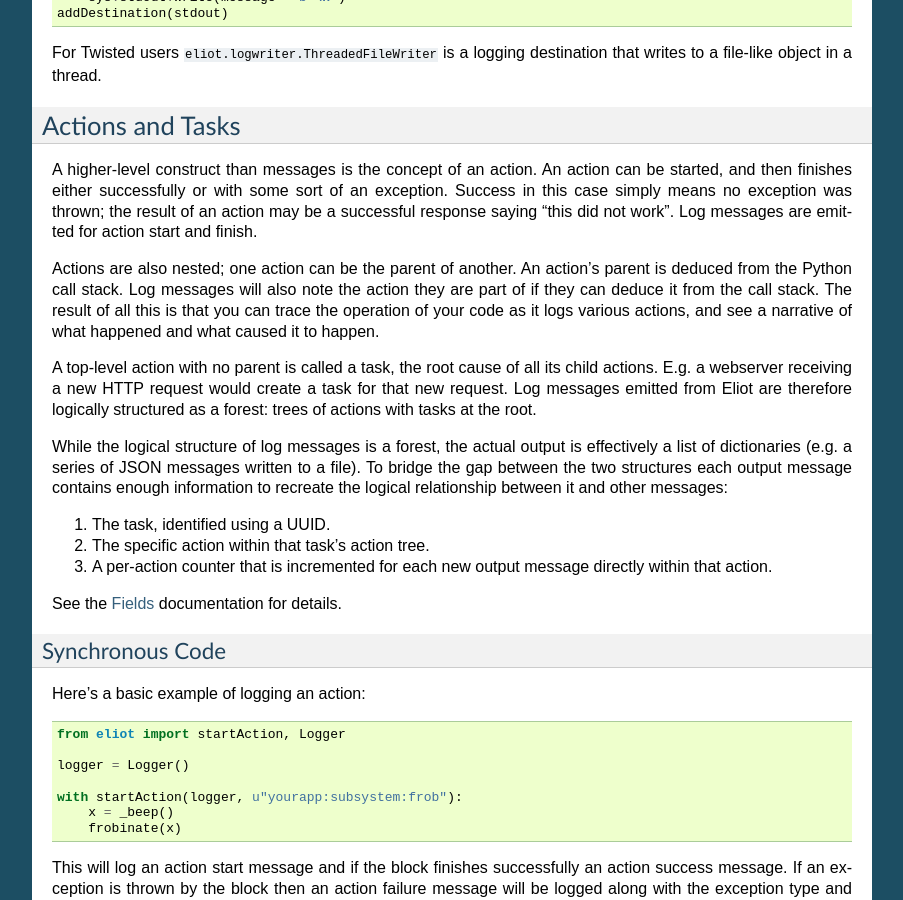
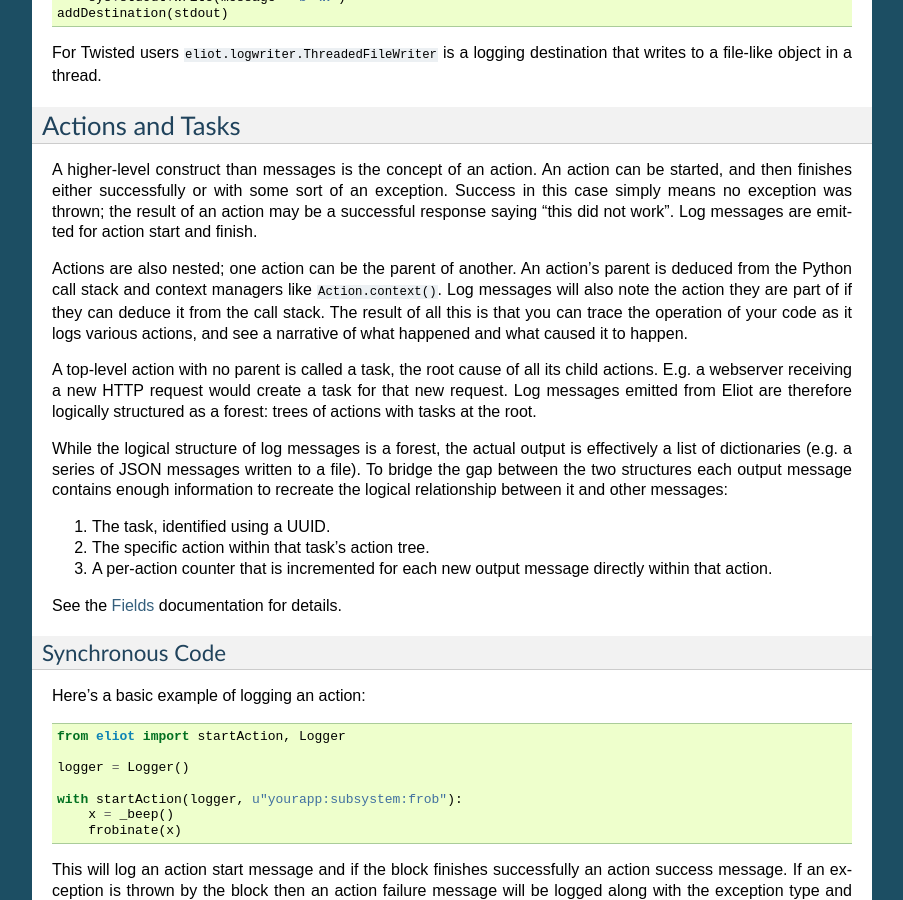
Before and after one commit to itamarst/eliot, a Sphinx documentation site: the page built from docs/source/usage.rst, in a window 1280 px wide and 900 px high, scrolled down 2083 px. Shown: the whole window, without its empty margins (198-1101 px from the left). Built offline with Sphinx 7.4.7, drawn with Linux system fonts in a browser that asks for light colours.

Commit message:
Address review comment: mention context managers.

```diff
--- a/docs/source/usage.rst
+++ b/docs/source/usage.rst
@@ -148,7 +148,7 @@
 Log messages are emitted for action start and finish.
 
 Actions are also nested; one action can be the parent of another.
-An action's parent is deduced from the Python call stack.
+An action's parent is deduced from the Python call stack and context managers like ``Action.context()``.
 Log messages will also note the action they are part of if they can deduce it from the call stack.
 The result of all this is that you can trace the operation of your code as it logs various actions, and see a narrative of what happened and what caused it to happen.
 
```
